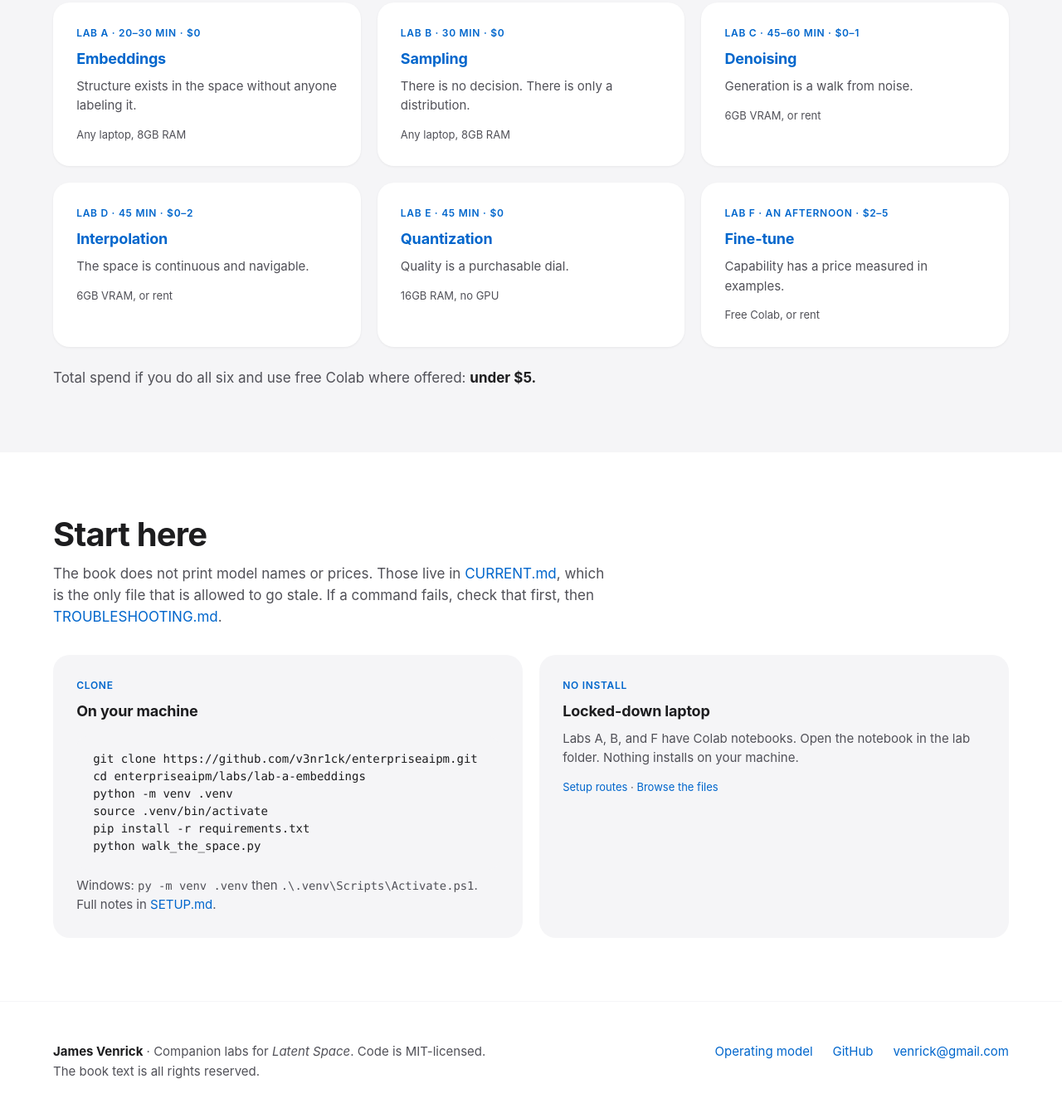
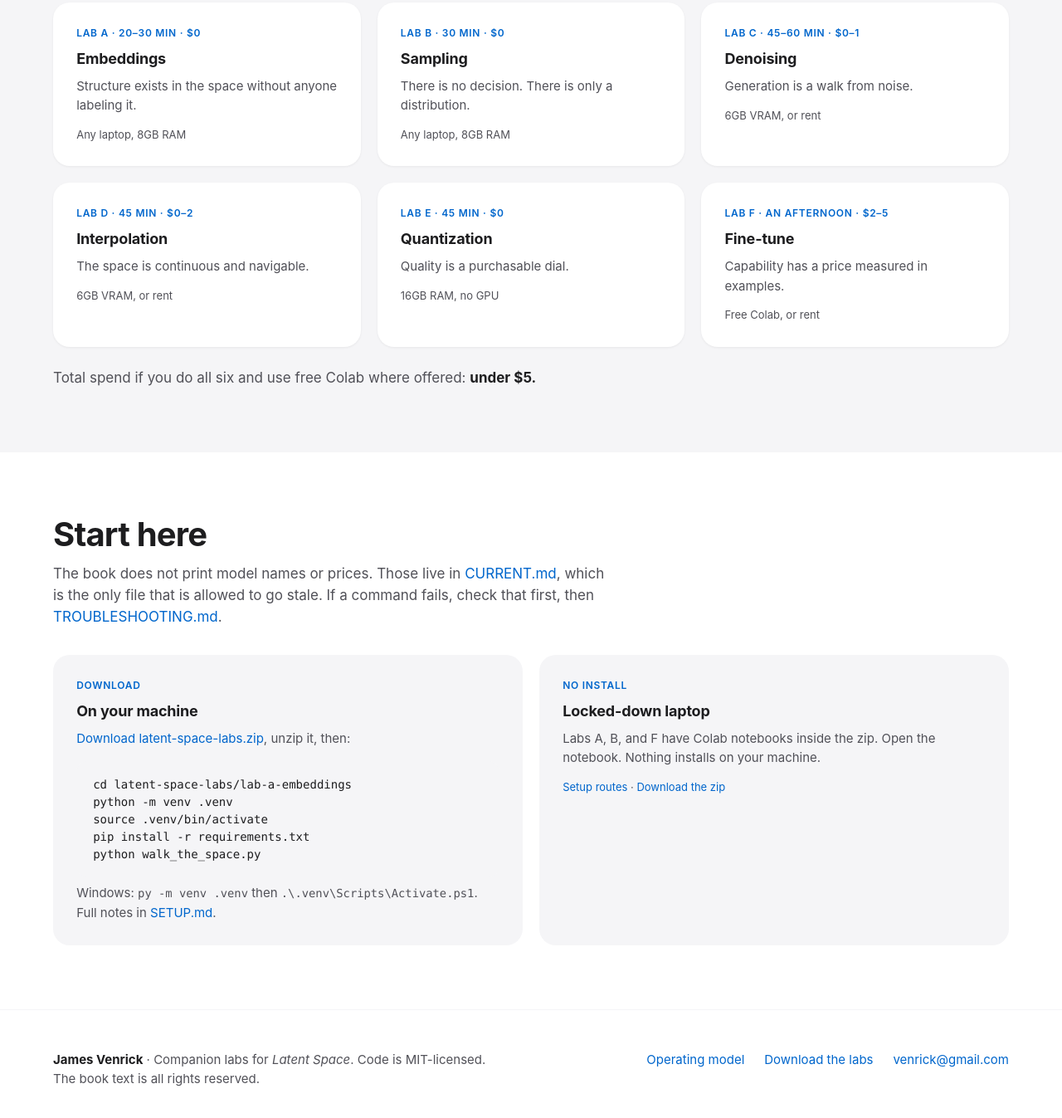
Before and after one commit to v3nr1ck/enterpriseaipm, a plain HTML site: page labs/index.html in a window 1280 px wide. Shown: the part 667-2014 px from the top of the page at 83% size. Drawn offline with Linux system fonts and the light colour scheme.

Commit message:
Keep readers on the site: labs zip, no GitHub links

```diff
--- a/labs/index.html
+++ b/labs/index.html
@@ -146,7 +146,7 @@ footer .links { display: flex; gap: 1.5rem; font-size: 0.9375rem; }
       <li><a href="/">Operating model</a></li>
       <li><a href="#labs">The six labs</a></li>
       <li><a href="#start">Start here</a></li>
-      <li><a href="https://github.com/v3nr1ck/enterpriseaipm">GitHub</a></li>
+      <li><a href="/latent-space-labs.zip">Download</a></li>
     </ul>
   </div>
 </nav>
@@ -168,37 +168,37 @@ footer .links { display: flex; gap: 1.5rem; font-size: 0.9375rem; }
       <div class="grid grid-3">
         <div class="card">
           <span class="tag">Lab A · 20–30 min · $0</span>
-          <h3><a href="https://github.com/v3nr1ck/enterpriseaipm/tree/main/labs/lab-a-embeddings">Embeddings</a></h3>
+          <h3>Embeddings</h3>
           <p>Structure exists in the space without anyone labeling it.</p>
           <p class="meta">Any laptop, 8GB RAM</p>
         </div>
         <div class="card">
           <span class="tag">Lab B · 30 min · $0</span>
-          <h3><a href="https://github.com/v3nr1ck/enterpriseaipm/tree/main/labs/lab-b-sampling">Sampling</a></h3>
+          <h3>Sampling</h3>
           <p>There is no decision. There is only a distribution.</p>
           <p class="meta">Any laptop, 8GB RAM</p>
         </div>
         <div class="card">
           <span class="tag">Lab C · 45–60 min · $0–1</span>
-          <h3><a href="https://github.com/v3nr1ck/enterpriseaipm/tree/main/labs/lab-c-denoising">Denoising</a></h3>
+          <h3>Denoising</h3>
           <p>Generation is a walk from noise.</p>
           <p class="meta">6GB VRAM, or rent</p>
         </div>
         <div class="card">
           <span class="tag">Lab D · 45 min · $0–2</span>
-          <h3><a href="https://github.com/v3nr1ck/enterpriseaipm/tree/main/labs/lab-d-interpolation">Interpolation</a></h3>
+          <h3>Interpolation</h3>
           <p>The space is continuous and navigable.</p>
           <p class="meta">6GB VRAM, or rent</p>
         </div>
         <div class="card">
           <span class="tag">Lab E · 45 min · $0</span>
-          <h3><a href="https://github.com/v3nr1ck/enterpriseaipm/tree/main/labs/lab-e-quantization">Quantization</a></h3>
+          <h3>Quantization</h3>
           <p>Quality is a purchasable dial.</p>
           <p class="meta">16GB RAM, no GPU</p>
         </div>
         <div class="card">
           <span class="tag">Lab F · an afternoon · $2–5</span>
-          <h3><a href="https://github.com/v3nr1ck/enterpriseaipm/tree/main/labs/lab-f-finetune">Fine-tune</a></h3>
+          <h3>Fine-tune</h3>
           <p>Capability has a price measured in examples.</p>
           <p class="meta">Free Colab, or rent</p>
         </div>
@@ -210,24 +210,24 @@ footer .links { display: flex; gap: 1.5rem; font-size: 0.9375rem; }
   <section id="start">
     <div class="shell">
       <h2>Start here</h2>
-      <p class="lede">The book does not print model names or prices. Those live in <a href="https://github.com/v3nr1ck/enterpriseaipm/blob/main/labs/CURRENT.md">CURRENT.md</a>, which is the only file that is allowed to go stale. If a command fails, check that first, then <a href="https://github.com/v3nr1ck/enterpriseaipm/blob/main/labs/TROUBLESHOOTING.md">TROUBLESHOOTING.md</a>.</p>
+      <p class="lede">The book does not print model names or prices. Those live in <a href="CURRENT.md">CURRENT.md</a>, which is the only file that is allowed to go stale. If a command fails, check that first, then <a href="TROUBLESHOOTING.md">TROUBLESHOOTING.md</a>.</p>
       <div class="grid grid-2">
         <div class="card">
-          <span class="tag">Clone</span>
+          <span class="tag">Download</span>
           <h3>On your machine</h3>
-          <pre>git clone https://github.com/v3nr1ck/enterpriseaipm.git
-cd enterpriseaipm/labs/lab-a-embeddings
+          <p><a href="/latent-space-labs.zip">Download latent-space-labs.zip</a>, unzip it, then:</p>
+          <pre>cd latent-space-labs/lab-a-embeddings
 python -m venv .venv
 source .venv/bin/activate
 pip install -r requirements.txt
 python walk_the_space.py</pre>
-          <p>Windows: <span class="mono">py -m venv .venv</span> then <span class="mono">.\.venv\Scripts\Activate.ps1</span>. Full notes in <a href="https://github.com/v3nr1ck/enterpriseaipm/blob/main/labs/SETUP.md">SETUP.md</a>.</p>
+          <p>Windows: <span class="mono">py -m venv .venv</span> then <span class="mono">.\.venv\Scripts\Activate.ps1</span>. Full notes in <a href="SETUP.md">SETUP.md</a>.</p>
         </div>
         <div class="card">
           <span class="tag">No install</span>
           <h3>Locked-down laptop</h3>
-          <p>Labs A, B, and F have Colab notebooks. Open the notebook in the lab folder. Nothing installs on your machine.</p>
-          <p class="meta"><a href="https://github.com/v3nr1ck/enterpriseaipm/blob/main/labs/SETUP.md">Setup routes</a> · <a href="https://github.com/v3nr1ck/enterpriseaipm/tree/main/labs">Browse the files</a></p>
+          <p>Labs A, B, and F have Colab notebooks inside the zip. Open the notebook. Nothing installs on your machine.</p>
+          <p class="meta"><a href="SETUP.md">Setup routes</a> · <a href="/latent-space-labs.zip">Download the zip</a></p>
         </div>
       </div>
     </div>
@@ -240,7 +240,7 @@ python walk_the_space.py</pre>
     Code is MIT-licensed. The book text is all rights reserved.</p>
     <div class="links">
       <a href="/">Operating model</a>
-      <a href="https://github.com/v3nr1ck/enterpriseaipm">GitHub</a>
+      <a href="/latent-space-labs.zip">Download the labs</a>
       <a href="mailto:venrick@gmail.com">venrick@gmail.com</a>
     </div>
   </div>
```
Also changed, not shown: index.html (+4 -4 lines), 7 other files.
